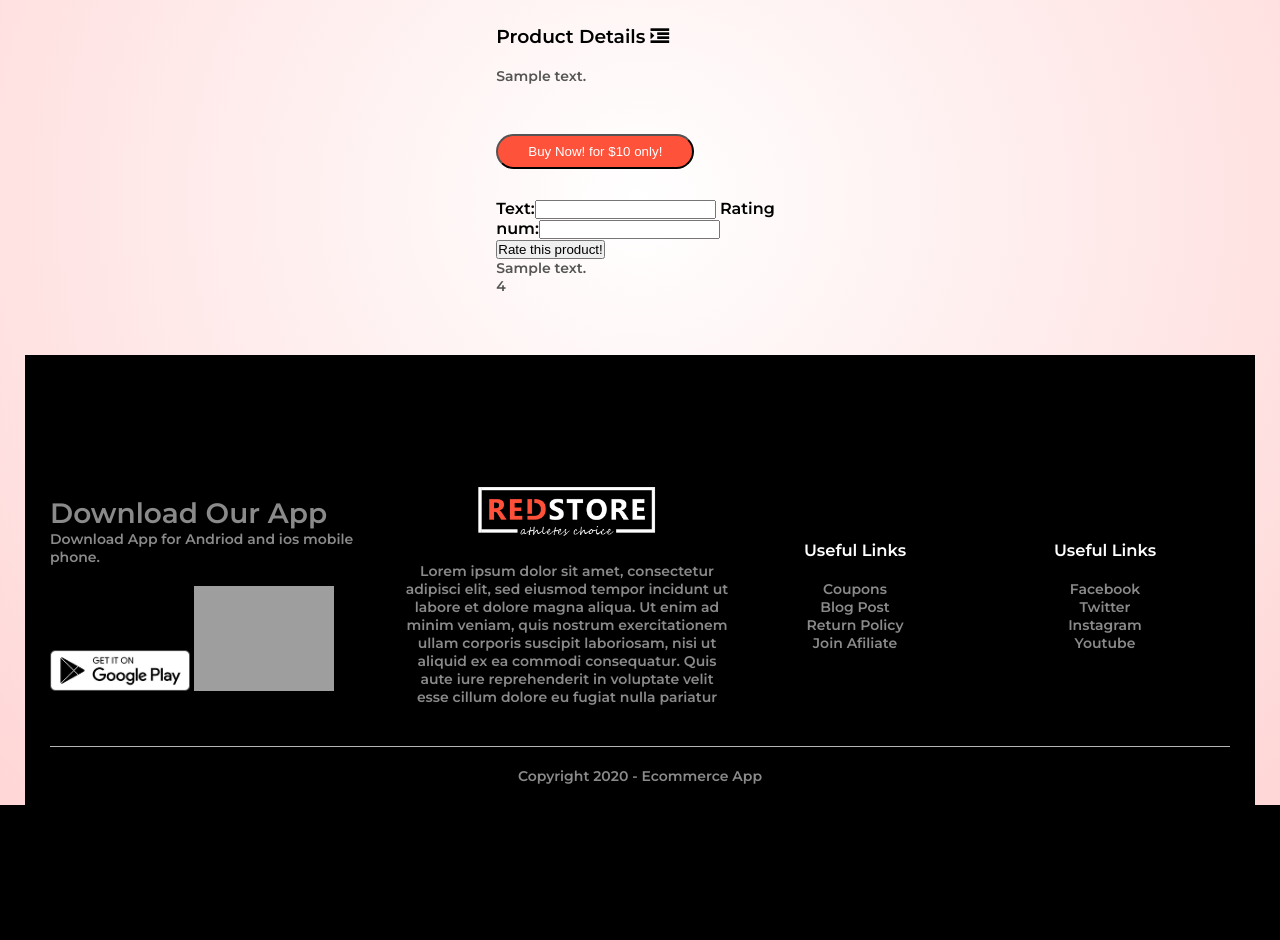
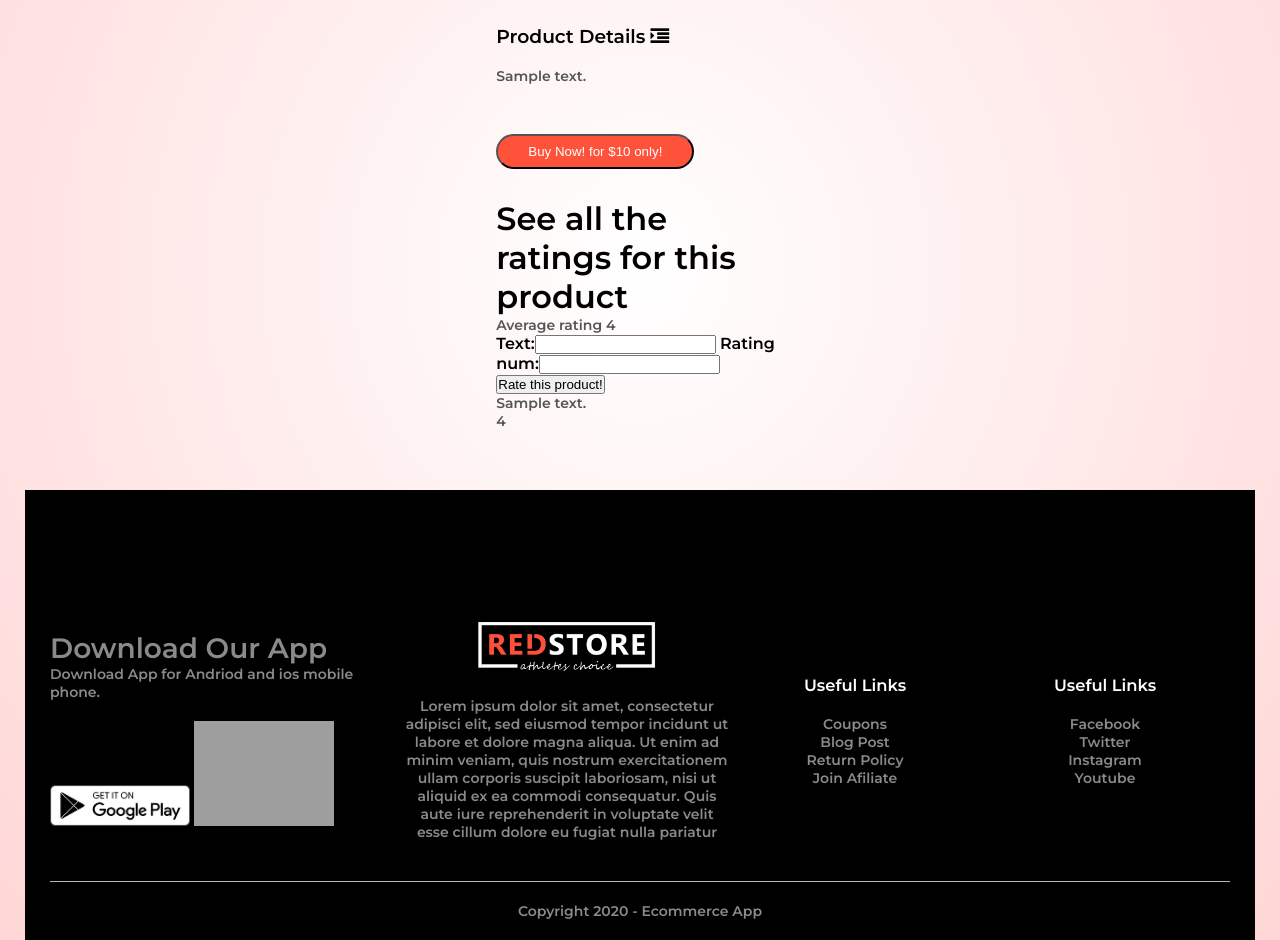
Before and after one commit to DevHyperCoder/VirtualResources, a Django app: page /buy?id=1 in a window 1280 px wide. Shown: the part 405-1345 px from the top of the page. Before the commit the page ends 1210 px from the top, so only its background shows below. Run offline with Django 3.2, Linux system fonts and the light colour scheme; a user stored in the database is signed in; tables that the repository leaves empty hold one stand-in row (values such as "Sample post"); grey boxes are pictures that could not be loaded.

Commit message:
Added HTML to show the avg_ratings

```diff
--- a/virtualresources/webapp/templates/buy.html
+++ b/virtualresources/webapp/templates/buy.html
@@ -53,15 +53,18 @@ Buy {{product.title}}
 
         <!-- Rating comments -->
 
+        <h1>See all the ratings for this product</h1>
+        <p>Average rating {{product.avg_rating}}</p>
+
         <!-- Create a new Rating form -->
         <form action="/rate?id={{product.id}}" method="post">
             {% csrf_token %}
-            <!-- Add the nicer rating bar -->
+            <!-- TODO Add the nicer rating bar -->
             {{rating_form}}
             <button type="submit">Rate this product!</button>
         </form>
 
-        <!-- TODO add the loop to display  all the ratings -->
+        <!-- TODO Make a better styling -->
         {% if ratings %}
         {% for rating in ratings %}
         <p>{{rating.text}}</p>
--- a/virtualresources/webapp/templates/explore.html
+++ b/virtualresources/webapp/templates/explore.html
@@ -23,7 +23,8 @@ Explore our products
             <!-- <img src="images/product-1.jpg"> -->
             <h3><a href="/buy?id={{product.id}}">{{product.name}}</a></h4>
                 <p>{{product.desc}}</p>
-                <!-- <p>{{product.id}}</p> -->
+
+                <p>Average Rating for this product : {{product.avg_rating}}</p>
 
                 <!-- TODO COMPLETE RATING -->
                 <!-- <div class="rating">
```
